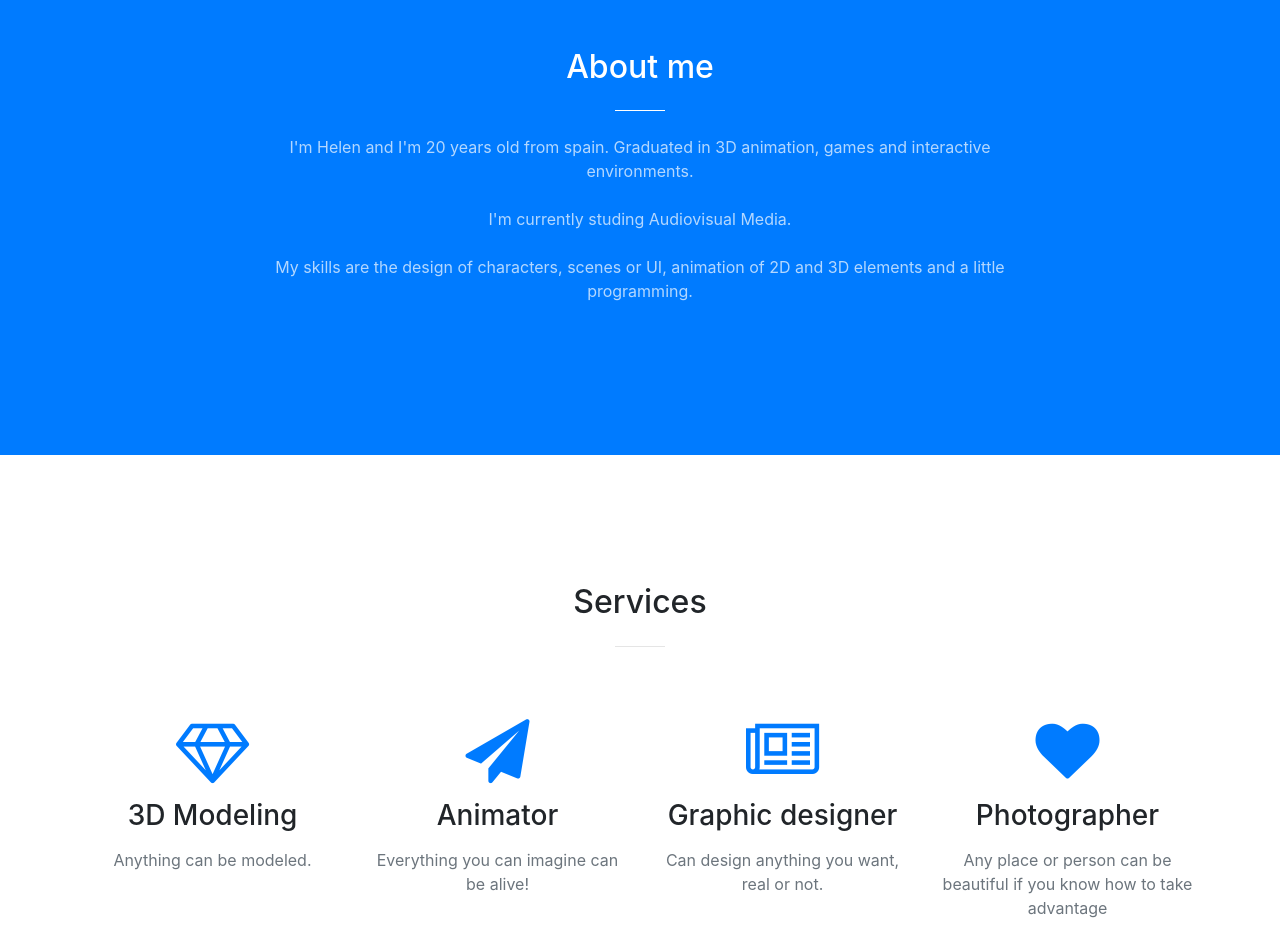
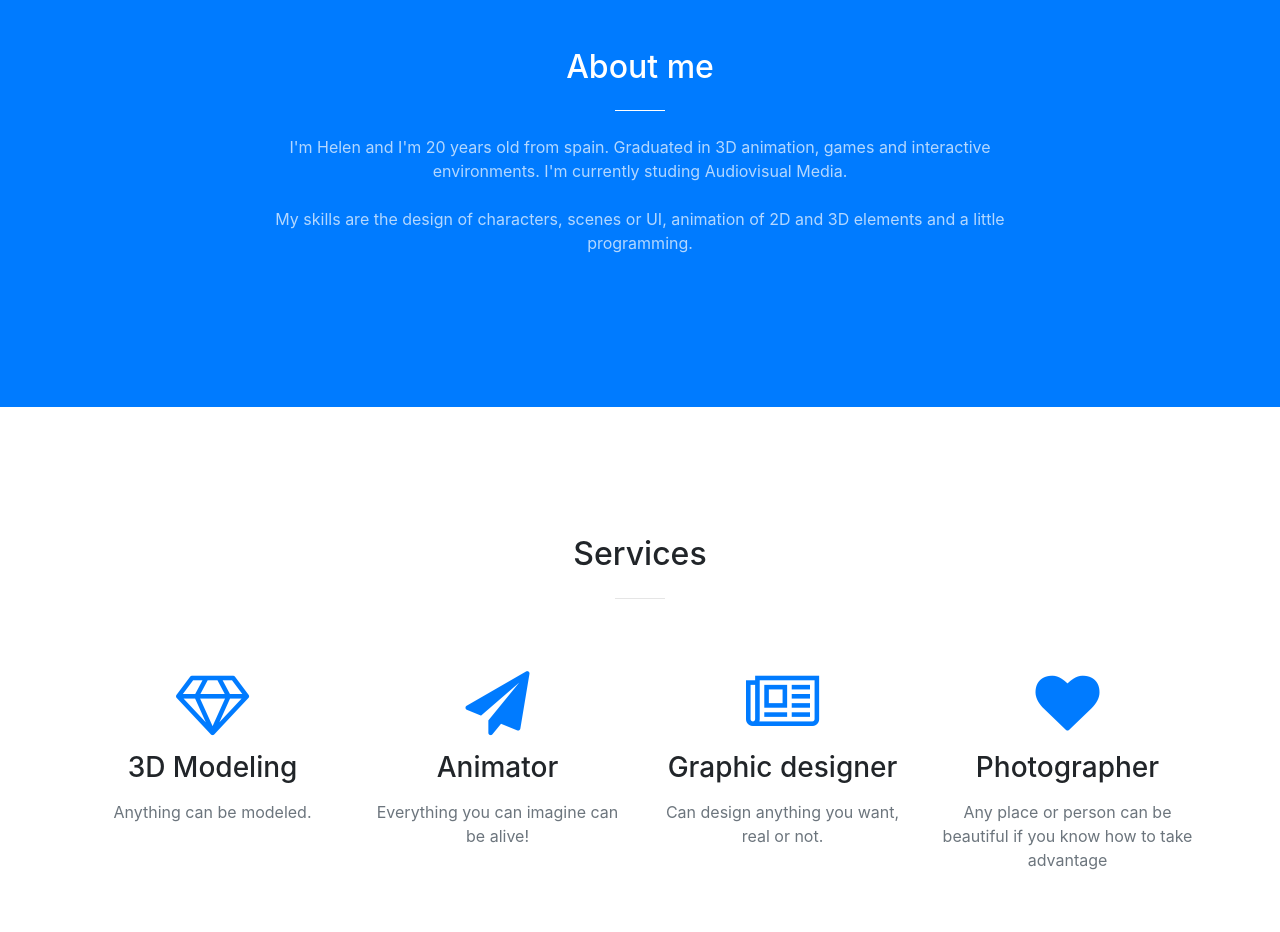
Before and after one commit to Hsan99/codeLikeGirl, a website with bundled scripts: page index.html in a window 1280 px wide. Shown: the part 880-1812 px from the top of the page. Built offline with nearby package versions, Linux system fonts and the light colour scheme.

Commit message:
Update index.html

```diff
--- a/index.html
+++ b/index.html
@@ -78,8 +78,7 @@
           <div class="col-lg-8 mx-auto text-center">
             <h2 class="section-heading text-white">About me</h2>
             <hr class="light my-4">
-            <p class="text-faded mb-4">I'm Helen and I'm 20 years old from spain. Graduated in 3D animation, games and interactive environments. </p>
-            <p class="text-faded mb-4"> I'm currently studing Audiovisual Media. </p>
+            <p class="text-faded mb-4">I'm Helen and I'm 20 years old from spain. Graduated in 3D animation, games and interactive environments. I'm currently studing Audiovisual Media. </p>
             <p class="text-faded mb-4">My skills are the design of characters, scenes or UI, animation of 2D and 3D elements and a little programming.</p>
           </div>
         </div>
```
